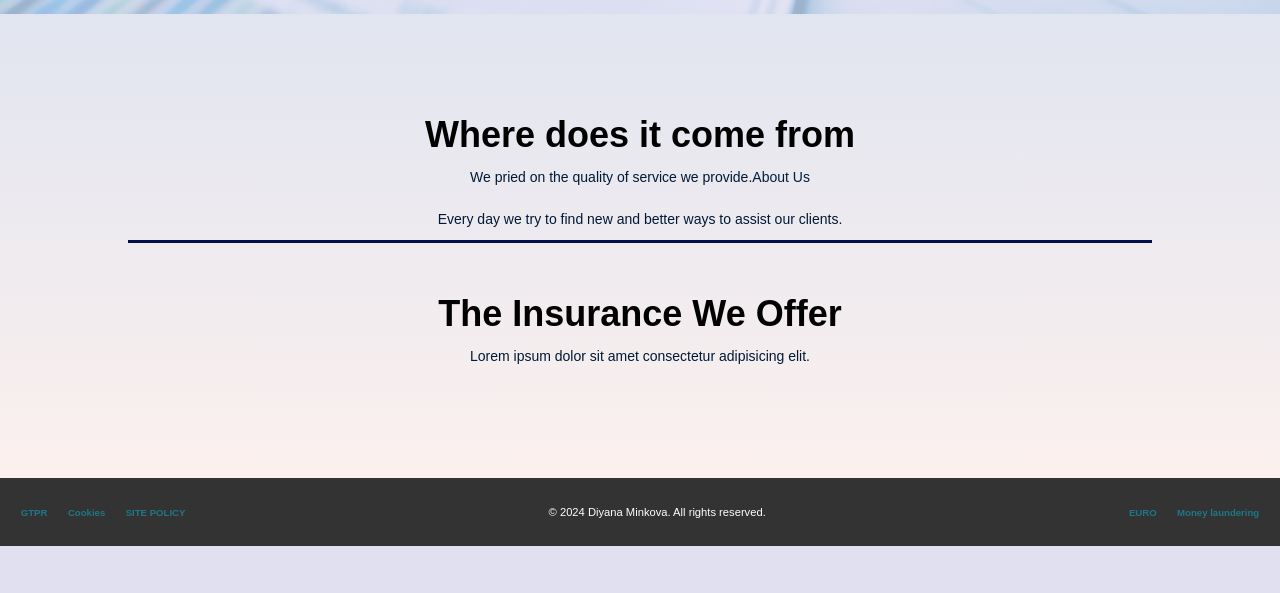
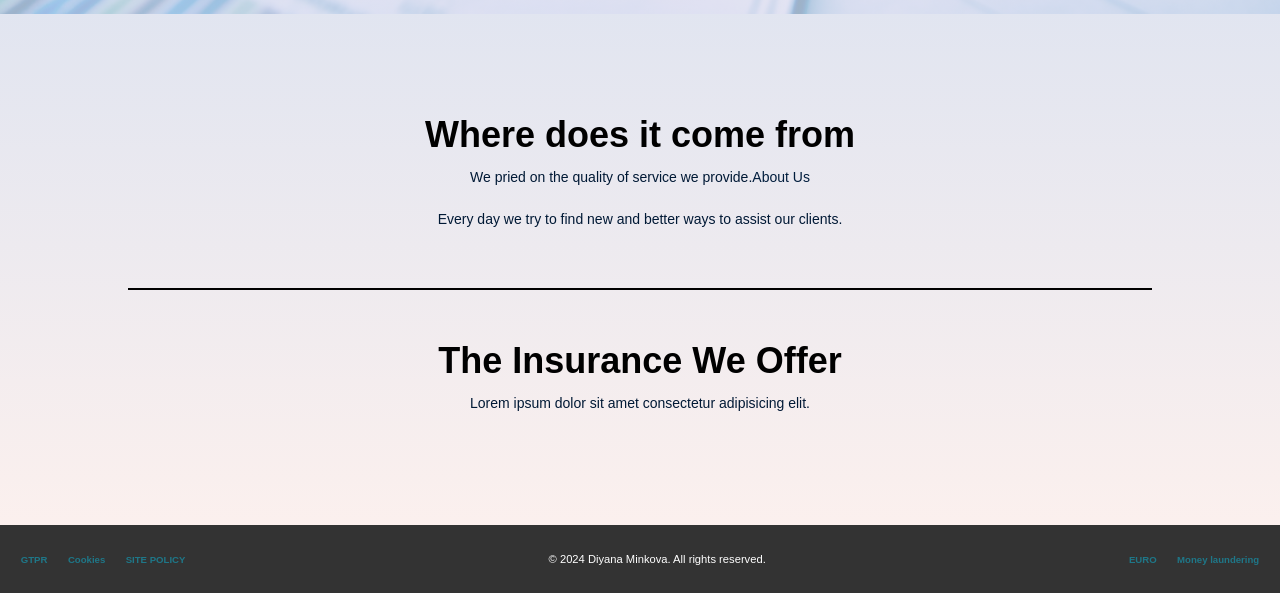
Before and after one commit to minkova-diyana/health_assist, a Django app: page /en/ in a window 1280 px wide. Shown: the part 786-1379 px from the top of the page. Before the commit the page ends 1332 px from the top, so only its background shows below. Run offline with Django 5.2, Linux system fonts and the light colour scheme; data that the repository does not hold is empty; parts of the project's set-up code (start-up, migrations or seed data) failed here and were passed over.

Commit message:
add: style home page

```diff
--- a/static/css/home-page.css
+++ b/static/css/home-page.css
@@ -77,8 +77,8 @@ main{
     margin: auto;
     text-align: center;
     padding-top: 100px;
-    border-bottom: 3px solid #011049;
-    /* border-bottom-width: 50px; */
+    padding-bottom: 3em;
+    border-bottom: 2px solid;
 }
 h1{
     font-size: 36px;
```
Also changed, not shown: locale/bg/LC_MESSAGES/django.po, locale/en/LC_MESSAGES/django.po, 2 other files.
